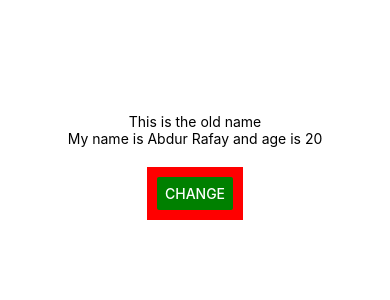
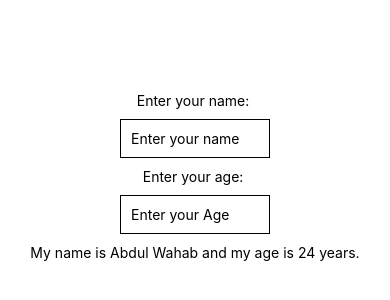
Before and after one commit to redhawk5200/Calculator-App, a React Native app: screen / in a window 390 px wide. Shown: the part 246-546 px from the top of the page. Built offline with nearby package versions, Linux system fonts and the light colour scheme.

Commit message:
TextInputComponent

```diff
--- a/App.js
+++ b/App.js
@@ -2,33 +2,30 @@
 import React, {useState} from 'react';
 
 //here we import the properties like text, buttons etc from react native
-import {StyleSheet, Text, View, StatusBar, Button} from 'react-native';
+import {StyleSheet, Text, View, TextInput, Button} from 'react-native';
 
 export default function App() {
-  const [name, setName] = useState('This is the old name');
-  const [person, setPerson] = useState({name: 'Abdur Rafay', age: 20});
-
-  //creating a function changeme to run when user clicks the button
-  const clickme = () => {
-    setName('This is the new name');
-    setPerson({name: 'Abdul Wahab', age: 22});
-  };
-
+  const [name, setName] = useState('Abdul Wahab');
+  const [age, setAge] = useState(24);
   return (
     <View style={styles.container}>
-      <Text>{name}</Text>
+      <Text>Enter your name: </Text>
+      <TextInput
+        style={styles.input}
+        onChangeText={text => setName(text)}
+        placeholder="Enter your name"
+        keyboardType="default"
+      />
+      <Text>Enter your age: </Text>
+      <TextInput
+        style={styles.input}
+        onChangeText={text => setAge(text)}
+        placeholder="Enter your Age"
+        keyboardType="numeric"
+      />
       <Text>
-        My name is {person.name} and age is {person.age}
+        My name is {name} and my age is {age} years.
       </Text>
-      <View style={styles.button}>
-        {/*the button will initiate the method clickme when the user will click it using the property onPress of the button*/}
-        <Button
-          title="change"
-          color="green"
-          onPress={clickme}
-          touchSoundDisabled={false}
-        />
-      </View>
     </View>
   );
 }
@@ -41,9 +38,15 @@
     justifyContent: 'center',
   },
   button: {
-    backgroundColor: 'red',
     padding: 10,
     margin: 20,
+  },
+  input: {
+    borderColor: 'black',
+    borderWidth: 1,
+    padding: 10,
+    margin: 10,
+    width: 150,
   },
 });
 
```
